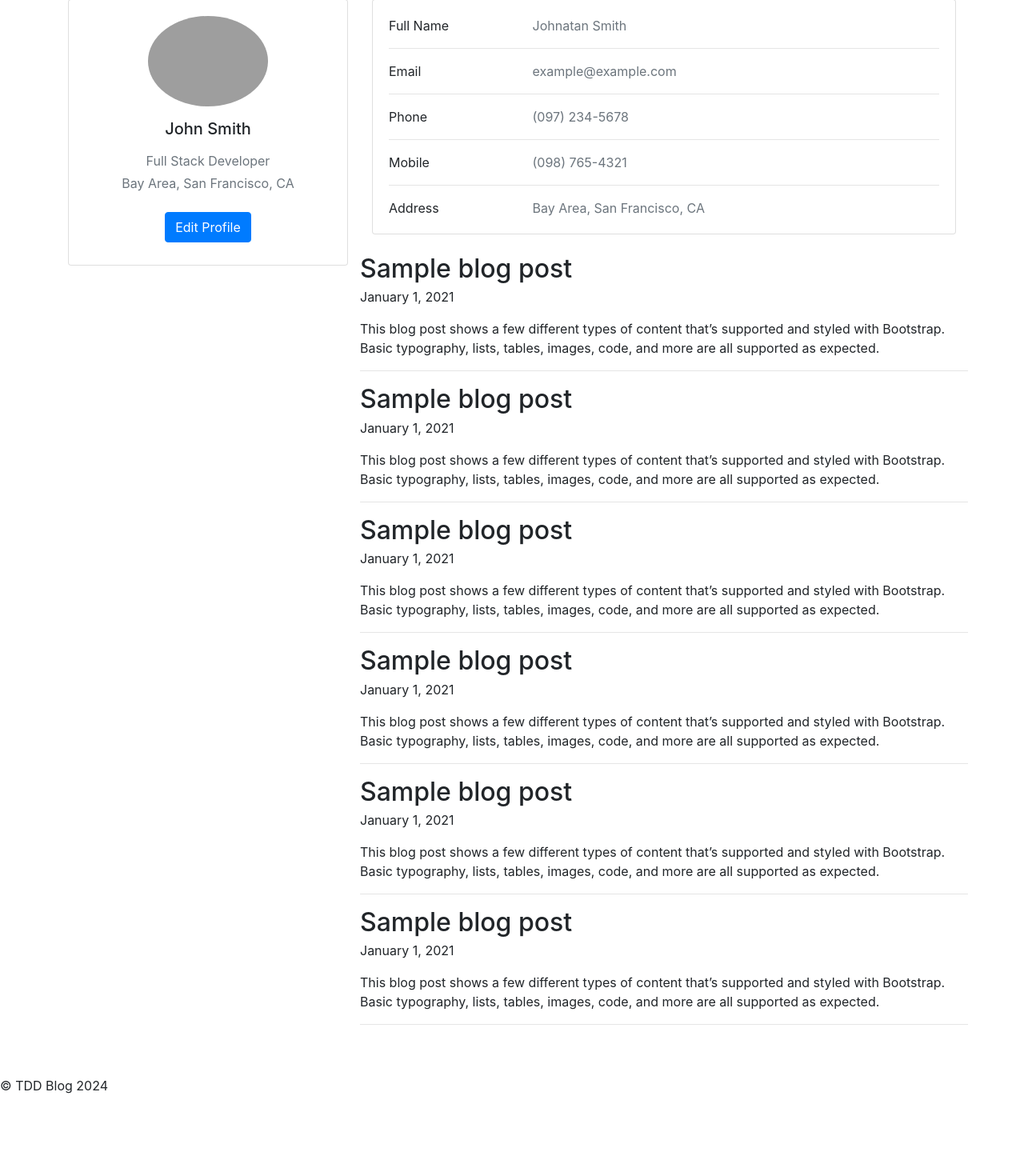
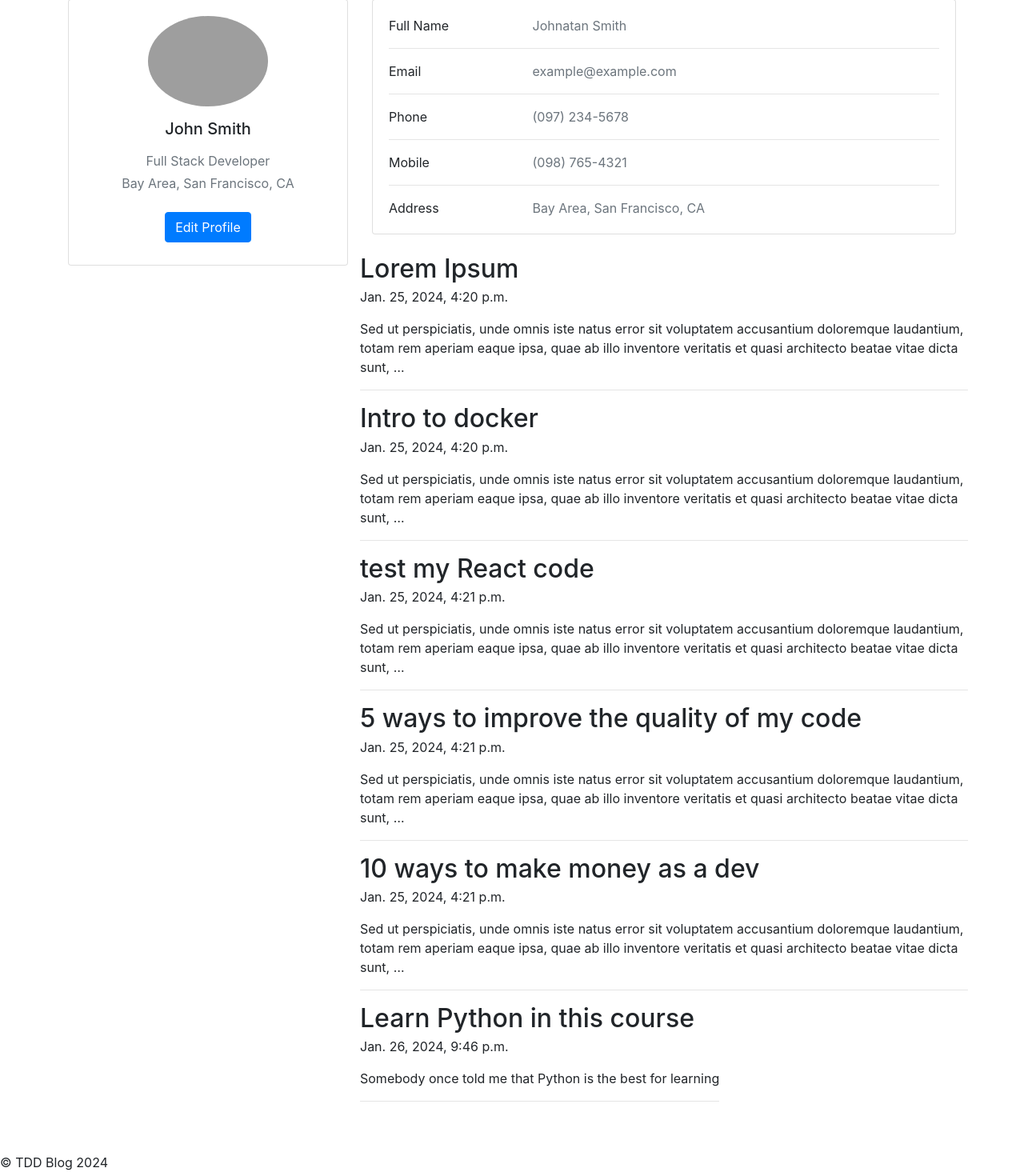
Before and after one commit to js9605/TDD-BlogDjango_Project, a Django app: page /accounts/current_user_profile/ in a window 1280 px wide. Shown: the part 73-1538 px from the top of the page at 80% size. Before the commit the page ends 1440 px from the top, so only its background shows below. Run offline with Django 5.2, Linux system fonts and the light colour scheme; a user stored in the database is signed in; data comes from the database, SQL or seed files in the repository; both versions use the stored data as it was after the commit; some libraries are stand-ins or nearby versions; grey boxes are pictures that could not be loaded.

Commit message:
Add display blogs inside user profile

```diff
--- a/accounts/views.py
+++ b/accounts/views.py
@@ -3,6 +3,7 @@ from django.urls import reverse
 from django.contrib.auth.forms import AuthenticationForm
 from django.contrib.auth import authenticate, login, logout
 
+from posts.models import Post
 from .forms import UserRegistrationForm
 
 
@@ -51,4 +52,11 @@ def logout_user(request):
     return redirect(reverse('homepage'))
 
 def current_user_profile(request):
-    return render(request, 'accounts/current_user_profile.html')
+    user = request.user
+
+    posts = Post.objects.filter(author=user).all()
+    context = {
+        'user':user,
+        'posts':posts,
+    }
+    return render(request, 'accounts/current_user_profile.html', context)
--- a/templates/accounts/current_user_profile.html
+++ b/templates/accounts/current_user_profile.html
@@ -71,72 +71,19 @@
             </div>
           </div>
           <div class="row">
+
+            {% for post in posts %}
             <article class="blog-post">
-              <h2 class="blog-post-title mb-1">Sample blog post</h2>
-              <p class="blog-post-meta">January 1, 2021</p>
+                <h2 class="blog-post-title mb-1">{{post.title}}</h2>
+                <p class="blog-post-meta">{{post.created_at}}</p>
 
-              <p>
-                This blog post shows a few different types of content that’s
-                supported and styled with Bootstrap. Basic typography, lists,
-                tables, images, code, and more are all supported as expected.
-              </p>
-              <hr />
-            </article>
-            <article class="blog-post">
-              <h2 class="blog-post-title mb-1">Sample blog post</h2>
-              <p class="blog-post-meta">January 1, 2021</p>
+                <p>
+                    {{post.body|truncatewords:30}}
+                </p>
+                <hr />
+              </article>
+            {% endfor %}
 
-              <p>
-                This blog post shows a few different types of content that’s
-                supported and styled with Bootstrap. Basic typography, lists,
-                tables, images, code, and more are all supported as expected.
-              </p>
-              <hr />
-            </article>
-            <article class="blog-post">
-              <h2 class="blog-post-title mb-1">Sample blog post</h2>
-              <p class="blog-post-meta">January 1, 2021</p>
-
-              <p>
-                This blog post shows a few different types of content that’s
-                supported and styled with Bootstrap. Basic typography, lists,
-                tables, images, code, and more are all supported as expected.
-              </p>
-              <hr />
-            </article>
-            <article class="blog-post">
-              <h2 class="blog-post-title mb-1">Sample blog post</h2>
-              <p class="blog-post-meta">January 1, 2021</p>
-
-              <p>
-                This blog post shows a few different types of content that’s
-                supported and styled with Bootstrap. Basic typography, lists,
-                tables, images, code, and more are all supported as expected.
-              </p>
-              <hr />
-            </article>
-            <article class="blog-post">
-              <h2 class="blog-post-title mb-1">Sample blog post</h2>
-              <p class="blog-post-meta">January 1, 2021</p>
-
-              <p>
-                This blog post shows a few different types of content that’s
-                supported and styled with Bootstrap. Basic typography, lists,
-                tables, images, code, and more are all supported as expected.
-              </p>
-              <hr />
-            </article>
-            <article class="blog-post">
-              <h2 class="blog-post-title mb-1">Sample blog post</h2>
-              <p class="blog-post-meta">January 1, 2021</p>
-
-              <p>
-                This blog post shows a few different types of content that’s
-                supported and styled with Bootstrap. Basic typography, lists,
-                tables, images, code, and more are all supported as expected.
-              </p>
-              <hr />
-            </article>
           </div>
         </div>
       </div>
```
Also changed, not shown: db.sqlite3.
